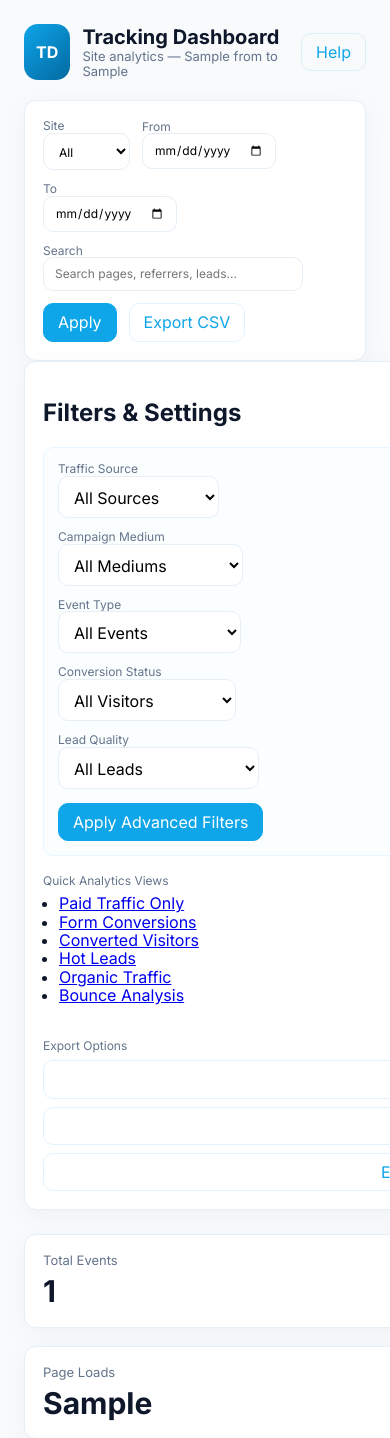
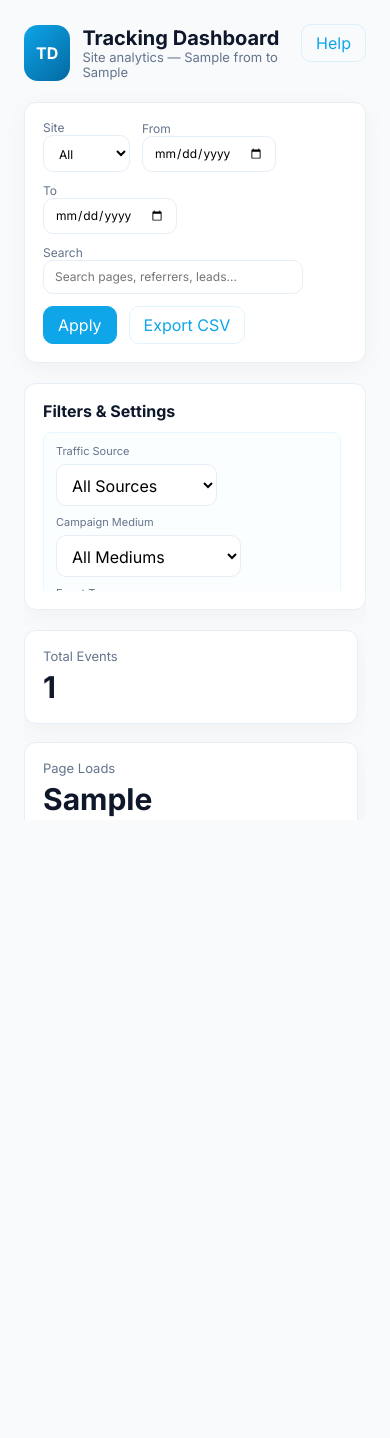
Before and after one commit to simpleintelcontracts/tracking_pixel, a Django app: template tracker/templates/dashboard.html in a window 390 px wide; the page is wider, and only the part inside the window is pictured. Shown: the top 1438 px of that part. After the commit the page ends 820 px from the top of that part, so only its background shows below. Run offline with Django 4.2, Linux system fonts and the light colour scheme; tables that the repository leaves empty hold one stand-in row (values such as "Sample post"); the template is opened without the code that fills it: values that come from a table or form of the project are taken from there, most other values are stand-ins (such as "Sample title", 1, 10 or a date in 2020); data that the repository does not hold is empty.

Commit message:
Refactor dashboard layout for improved usability and responsiveness. Enhanced sidebar with fixed height and scrollable content, updated filter group styling, and added UTM data display. Adjusted grid structure and refined overall styling for better visual consistency.

```diff
--- a/tracker/templates/dashboard.html
+++ b/tracker/templates/dashboard.html
@@ -13,26 +13,57 @@
       --radius:12px; --gap:18px;
     }
     *{box-sizing:border-box}
-    body{font-family:Inter, ui-sans-serif, system-ui, -apple-system, 'Segoe UI', Roboto, Helvetica, Arial; background:var(--bg); color:var(--text); padding:24px;}
 
-    /* Increased app width further for advanced view */
-    .app{max-width:1720px; margin:0 auto}
-    header{display:flex;align-items:center;gap:16px; justify-content:space-between; margin-bottom:20px}
+    /* Fixed viewport height */
+    html, body {
+      height: 100vh;
+      overflow: hidden;
+      font-family:Inter, ui-sans-serif, system-ui, -apple-system, 'Segoe UI', Roboto, Helvetica, Arial;
+      background:var(--bg);
+      color:var(--text);
+      margin: 0;
+      padding: 0;
+    }
+
+    .app{
+      height: 100vh;
+      display: flex;
+      flex-direction: column;
+      max-width:1720px;
+      margin:0 auto;
+      padding: 24px;
+    }
+
+    header{
+      display:flex;
+      align-items:center;
+      gap:16px;
+      justify-content:space-between;
+      margin-bottom:20px;
+      flex-shrink: 0;
+    }
     .brand{display:flex;gap:12px;align-items:center}
     .logo{width:56px;height:56px;border-radius:14px;background:linear-gradient(135deg,var(--accent),#0369a1);display:flex;align-items:center;justify-content:center;color:#fff;font-weight:700}
     h1{font-size:20px;margin:0}
     .sub{color:var(--muted);font-size:13px}
 
     /* Toolbar */
-    .toolbar{display:flex;gap:12px;align-items:center;flex-wrap:wrap}
+    .toolbar{display:flex;gap:12px;align-items:center;flex-wrap:wrap; margin-bottom: 20px; flex-shrink: 0;}
     .toolbar label{display:flex;flex-direction:column;font-size:12px;color:var(--muted)}
     select,input[type=date],input[type=text]{padding:9px 11px;border:1px solid var(--border);border-radius:10px;background:#fff}
     .btn{padding:9px 14px;border-radius:10px;border:1px solid var(--accent);background:var(--accent);color:#fff;cursor:pointer}
     .btn.ghost{background:transparent;color:var(--accent);border:1px solid rgba(14,165,233,.12)}
 
-    /* Grid & advanced layout with slightly wider sidebar */
-    .advanced-layout{display:grid;grid-template-columns:380px 1fr;gap:24px}
-    @media (max-width:1400px){.advanced-layout{grid-template-columns:320px 1fr}}
+    /* Grid & advanced layout with reduced sidebar width */
+    .advanced-layout{
+      display:grid;
+      grid-template-columns:280px 1fr;
+      gap:20px;
+      flex: 1;
+      min-height: 0;
+      overflow: hidden;
+    }
+    @media (max-width:1400px){.advanced-layout{grid-template-columns:260px 1fr}}
     @media (max-width:900px){.advanced-layout{grid-template-columns:1fr}}
 
     .card{background:var(--card);border-radius:var(--radius);padding:18px;border:1px solid var(--border);box-shadow:0 6px 26px rgba(2,6,23,0.04)}
@@ -46,10 +77,44 @@
     th{background:#f1f7fb;color:var(--muted);font-weight:600;font-size:12px}
     a.inline{color:var(--accent);text-decoration:none}
 
-    /* Sidebar */
-    .sidebar{position:relative}
-    .filter-group{background:#fbfeff;padding:14px;border-radius:10px;border:1px solid #e8f6ff}
-    .small{font-size:12px;color:var(--muted)}
+    /* Sidebar with fixed height and scrollable content */
+    .sidebar{
+      position:relative;
+      height: 100%;
+      display: flex;
+      flex-direction: column;
+      overflow: hidden;
+    }
+
+    .sidebar .card {
+      height: 100%;
+      display: flex;
+      flex-direction: column;
+      overflow: hidden;
+      padding: 14px;
+    }
+
+    .sidebar h2 {
+      margin: 0 0 12px 0;
+      flex-shrink: 0;
+      font-size: 16px;
+    }
+
+    .sidebar-content {
+      flex: 1;
+      overflow-y: auto;
+      padding-right: 6px;
+    }
+
+    .filter-group{background:#fbfeff;padding:12px;border-radius:8px;border:1px solid #e8f6ff; margin-bottom: 12px;}
+    .small{font-size:11px;color:var(--muted); margin-bottom: 6px; display: block;}
+
+    /* Main content area with scroll */
+    #content {
+      height: 100%;
+      overflow-y: auto;
+      padding-right: 8px;
+    }
 
     /* Responsive content grids */
     .grid{display:grid;gap:var(--gap)}
@@ -62,7 +127,53 @@
     .ellipsis{white-space:nowrap;overflow:hidden;text-overflow:ellipsis;max-width:600px;display:inline-block}
     .nowrap{white-space:nowrap}
 
-    footer{margin-top:20px;color:var(--muted);font-size:12px;text-align:center}
+    footer{margin-top:20px;color:var(--muted);font-size:12px;text-align:center; flex-shrink: 0;}
+
+    /* UTM data styling */
+    .utm-data {
+      font-family: 'Courier New', monospace;
+      font-size: 11px;
+      background: #f8f9fa;
+      padding: 2px 6px;
+      border-radius: 4px;
+      border: 1px solid #e9ecef;
+    }
+
+    .utm-empty {
+      color: #6c757d;
+      font-style: italic;
+    }
+
+    .utm-partial {
+      color: #fd7e14;
+    }
+
+    .utm-complete {
+      color: #198754;
+    }
+
+    /* Scrollbar styling */
+    .sidebar-content::-webkit-scrollbar,
+    #content::-webkit-scrollbar {
+      width: 6px;
+    }
+
+    .sidebar-content::-webkit-scrollbar-track,
+    #content::-webkit-scrollbar-track {
+      background: #f1f1f1;
+      border-radius: 3px;
+    }
+
+    .sidebar-content::-webkit-scrollbar-thumb,
+    #content::-webkit-scrollbar-thumb {
+      background: #c1c1c1;
+      border-radius: 3px;
+    }
+
+    .sidebar-content::-webkit-scrollbar-thumb:hover,
+    #content::-webkit-scrollbar-thumb:hover {
+      background: #a8a8a8;
+    }
   </style>
 </head>
 <body>
@@ -114,6 +225,7 @@
       <!-- Sidebar (always visible in advanced) -->
       <aside class="sidebar card">
         <h2>Filters & Settings</h2>
+        <div class="sidebar-content">
           <div class="filter-group">
             <div class="small">Traffic Source</div>
             <select name="utm_source">
@@ -126,7 +238,7 @@
               <option value="organic">Organic Search</option>
             </select>
 
-          <div style="height:12px"></div>
+            <div style="height:10px"></div>
             <div class="small">Campaign Medium</div>
             <select name="utm_medium">
               <option value="">All Mediums</option>
@@ -138,7 +250,7 @@
               <option value="display">Display Ads</option>
             </select>
 
-          <div style="height:12px"></div>
+            <div style="height:10px"></div>
             <div class="small">Event Type</div>
             <select name="event_type">
               <option value="">All Events</option>
@@ -149,7 +261,7 @@
               <option value="download">Downloads</option>
             </select>
 
-          <div style="height:12px"></div>
+            <div style="height:10px"></div>
             <div class="small">Conversion Status</div>
             <select name="conversion_status">
               <option value="">All Visitors</option>
@@ -159,7 +271,7 @@
               <option value="returning">Returning Visitors</option>
             </select>
 
-          <div style="height:12px"></div>
+            <div style="height:10px"></div>
             <div class="small">Lead Quality</div>
             <select name="lead_score">
               <option value="">All Leads</option>
@@ -169,13 +281,13 @@
               <option value="unqualified">Unqualified (<40)</option>
             </select>
 
-          <div style="height:14px"></div>
+            <div style="height:12px"></div>
             <button class="btn">Apply Advanced Filters</button>
           </div>
 
-        <div style="height:18px"></div>
+          <div style="height:14px"></div>
           <div class="small">Quick Analytics Views</div>
-        <ul style="padding-left:16px;margin-top:6px">
+          <ul style="padding-left:12px;margin-top:4px;font-size:11px">
             <li><a href="?utm_medium=cpc">Paid Traffic Only</a></li>
             <li><a href="?event_type=submit">Form Conversions</a></li>
             <li><a href="?conversion_status=converted">Converted Visitors</a></li>
@@ -184,12 +296,13 @@
             <li><a href="?conversion_status=bounce">Bounce Analysis</a></li>
           </ul>
 
-        <div style="height:18px"></div>
+          <div style="height:14px"></div>
           <div class="small">Export Options</div>
-        <div style="display:flex;flex-direction:column;gap:8px;margin-top:8px">
-          <button class="btn ghost" onclick="exportData('leads')">Export Leads CSV</button>
-          <button class="btn ghost" onclick="exportData('events')">Export Events CSV</button>
-          <button class="btn ghost" onclick="exportData('analytics')">Export Analytics PDF</button>
+          <div style="display:flex;flex-direction:column;gap:6px;margin-top:6px">
+            <button class="btn ghost" onclick="exportData('leads')" style="font-size:11px;padding:6px 10px">Export Leads CSV</button>
+            <button class="btn ghost" onclick="exportData('events')" style="font-size:11px;padding:6px 10px">Export Events CSV</button>
+            <button class="btn ghost" onclick="exportData('analytics')" style="font-size:11px;padding:6px 10px">Export Analytics PDF</button>
+          </div>
         </div>
       </aside>
 
@@ -364,7 +477,14 @@
                     <td class="ellipsis">{{ e.ref|default:"—" }}</td>
                     <td class="ellipsis">
                       {% with s=e.utm_source_an m=e.utm_medium_an c=e.utm_campaign_an t=e.utm_term_an u=e.utm_content_an %}
+                        <span class="utm-data
+                          {% if not s and not m and not c %}utm-empty{% elif s and m and c %}utm-complete{% else %}utm-partial{% endif %}">
+                          {% if s or m or c %}
                             {{ s|default:"—" }}/{{ m|default:"—" }}/{{ c|default:"—" }}{% if t or u %} ({{ t|default:"—" }}, {{ u|default:"—" }}){% endif %}
+                          {% else %}
+                            No UTM data
+                          {% endif %}
+                        </span>
                       {% endwith %}
                     </td>
                     <td>{{ e.lang|default:"—" }}/{{ e.tz|default:"—" }}</td>
```
Lines whose indentation alone changed are shown as unchanged.
